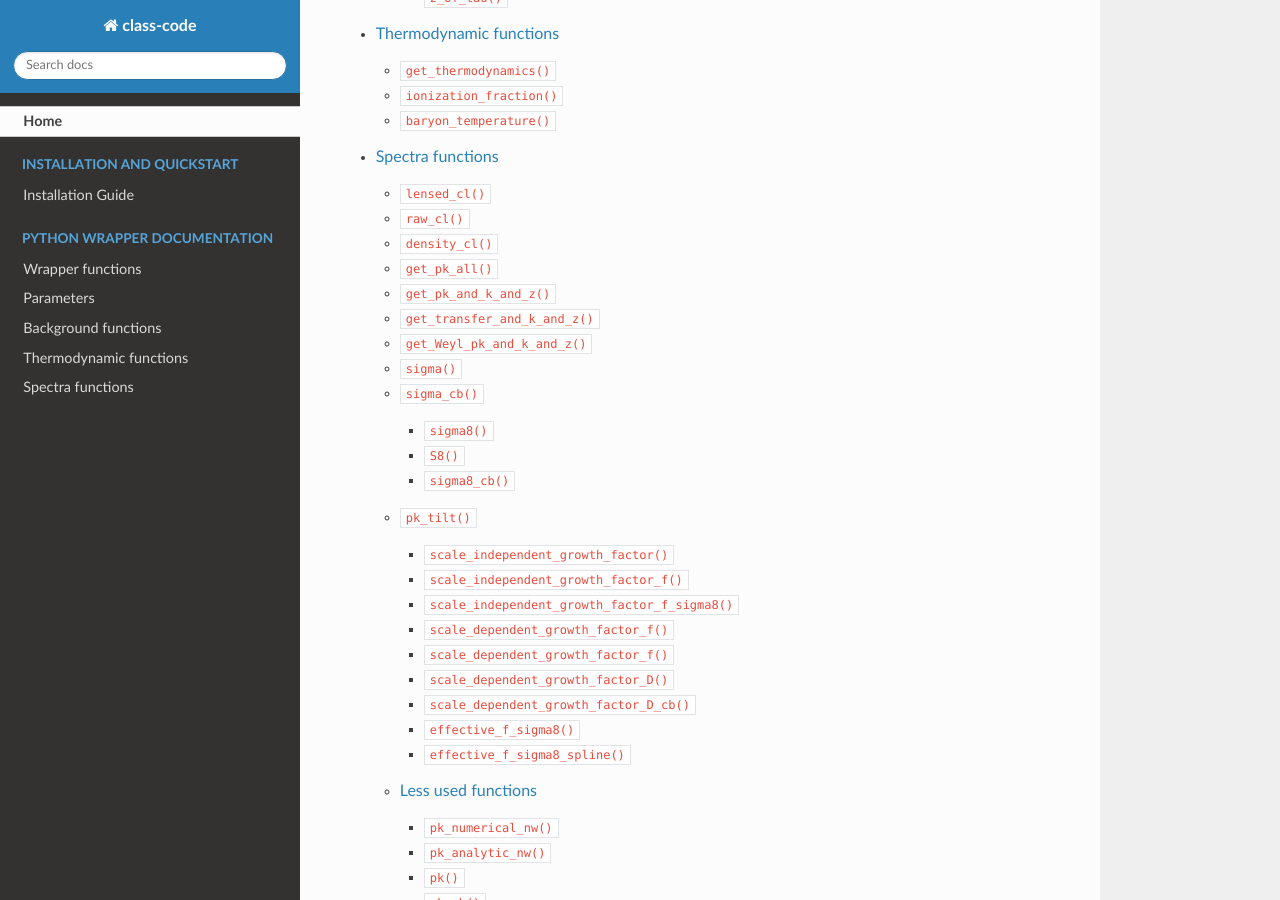
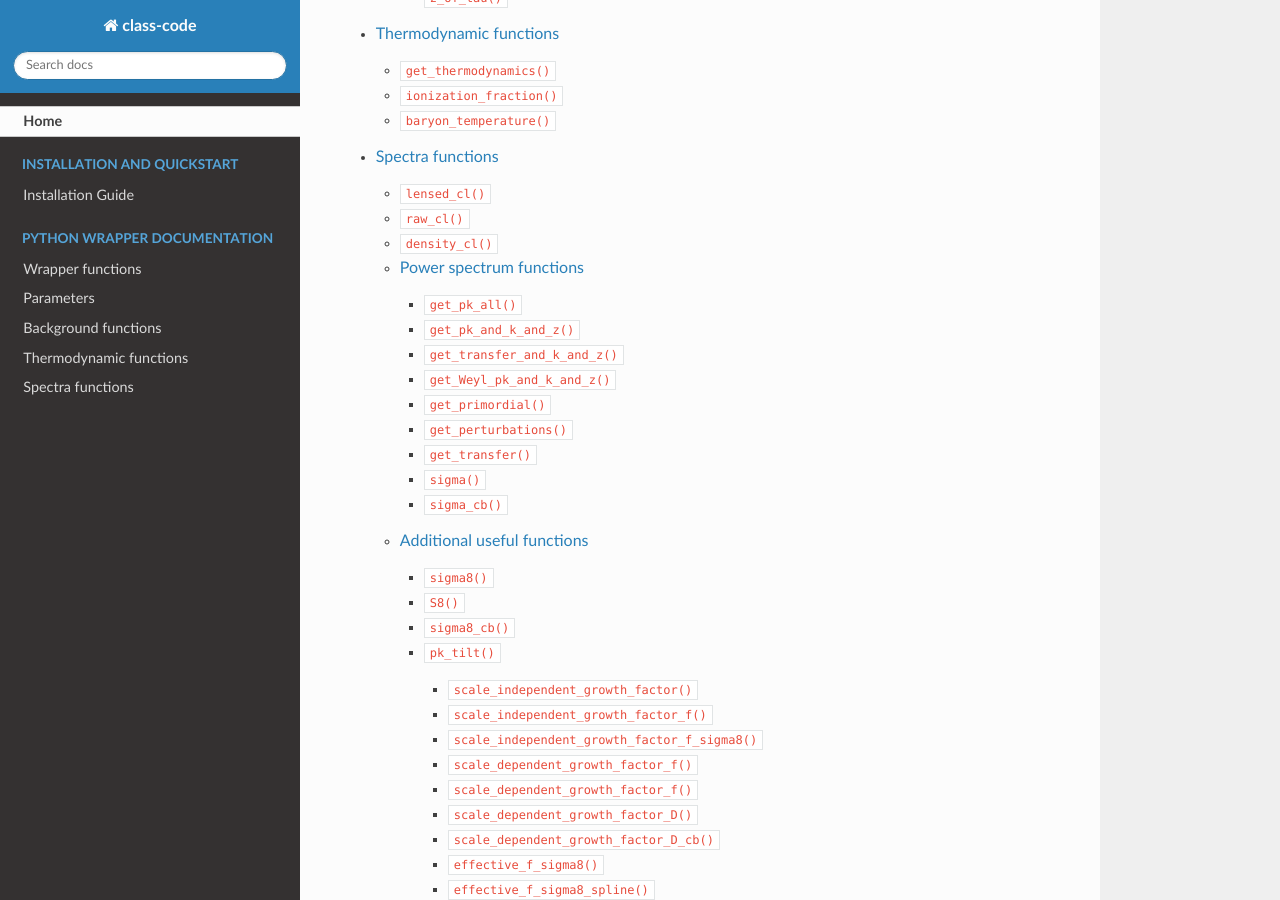
Before and after one commit to schoeneberg/class-code-documentation, a Sphinx documentation site: the page built from docs/index.rst, in a window 1280 px wide and 900 px high, scrolled down 1713 px. Built offline with Sphinx 7.4.7 and the Read the Docs theme 3.1.0, drawn with Linux system fonts in a browser that asks for light colours; pages that are not in the unit, such as notebooks, are missing from menus; some of the changed lines change nothing that is shown.

Commit message:
Update wrapper_ha.rst

```diff
--- a/docs/wrapper_ha.rst
+++ b/docs/wrapper_ha.rst
@@ -37,6 +37,10 @@ Spectra functions
            1st bin, then successive correlations (set by non_diagonal) to the
            following bins, then self correlation of 2nd bin, etc. The array
            starts at index_ct_dd.
+
+
+Power spectrum functions
+^^^^^^^^^^^^^^^^^^^^^^^^
 
 .. function:: get_pk_all(k, z, nonlinear = True, cdmbar = False, z_axis_in_k_arr = 0, interpolation_kind='cubic')
 
@@ -78,7 +82,7 @@ Spectra functions
 
 .. function:: get_transfer_and_k_and_z(output_format='class', h_units=False)
 
-  | Returns the transfer functions AND the k and z arrays used internally in CLASS, so that you can build your own interpolator on top of it
+  Returns the transfer functions AND the k and z arrays used internally in CLASS, so that you can build your own interpolator on top of it
 
   :param output_format: What format? 'class' or 'camb'
   :type output_format: str, optional
@@ -107,6 +111,22 @@ Spectra functions
   | See :func:`get_pk_and_k_and_z` for more info on the input/output parameters
   | Note that this function just calls get_pk_and_k_and_z and corrects the output by the ratio of transfer functions [(phi+psi)/d_m]^2.
 
+.. function:: get_primordial()
+
+  Get full dictionary of the primordial power spectrum (k-vector in h/Mpc and primordial power spectrum). The input parameter 'output' must be set to something, e.g. 'tCl'
+  Will contain the scalar and/or tensor spectrum depending on the 'modes' input
+
+.. function:: get_perturbations(return_copy=True)
+
+  Get full dictionary of the perturbations for the given k-values set by the 'k_output_values' input parameter. Set 'output' to something, e.g. 'tCl'
+  'return_copy=False' will give you access directly to the underlying C pointers in CLASS, so be careful that these will become invalid once CLASS is deallocated.
+
+  :return: get_perturbations()['scalar'] is an array of length 'k_output_values' of dictionares containing scalar perturbations. Similar for get_perturbations()['vector'] and get_perturbations()['tensor'].
+
+.. function:: get_transfer(z=0, output_format='class')
+
+  Get full dictionary of the transfer functions for given redshift 'z'. Set 'output' to at least 'mTk' and/or 'vTk'. To input z>0, you need to set z_pk > z in the input. See :func:`get_transfer_and_k_and_z` for input parameter descriptions.
+
 .. function:: sigma(R,z, h_units = False)
 
   Returns :math:`\sigma(R,z)` for the total matter power spectrum
@@ -117,6 +137,13 @@ Spectra functions
 .. function:: sigma_cb(R, z, h_units = False)
 
   Same as :func:`sigma(R,z)` but for the CDM+baryons power spectrum only
+
+
+
+
+
+Additional useful functions
+^^^^^^^^^^^^^^^^^^^^^^^^^^^
 
  .. function:: sigma8()
 
@@ -185,6 +212,13 @@ Spectra functions
  .. function:: effective_f_sigma8_spline(z, Nz=20)
 
   Same as :func:`effective_f_sigma8`, but using a spline of Nz evalutations in the range [z-0.1,z+0.1] instead, or [0,0.2] if z<0.1. Uses a CubicSpline for taking the derivative.
+
+
+
+
+
+
+
 
 Less used functions
 ^^^^^^^^^^^^^^^^^^^
```
